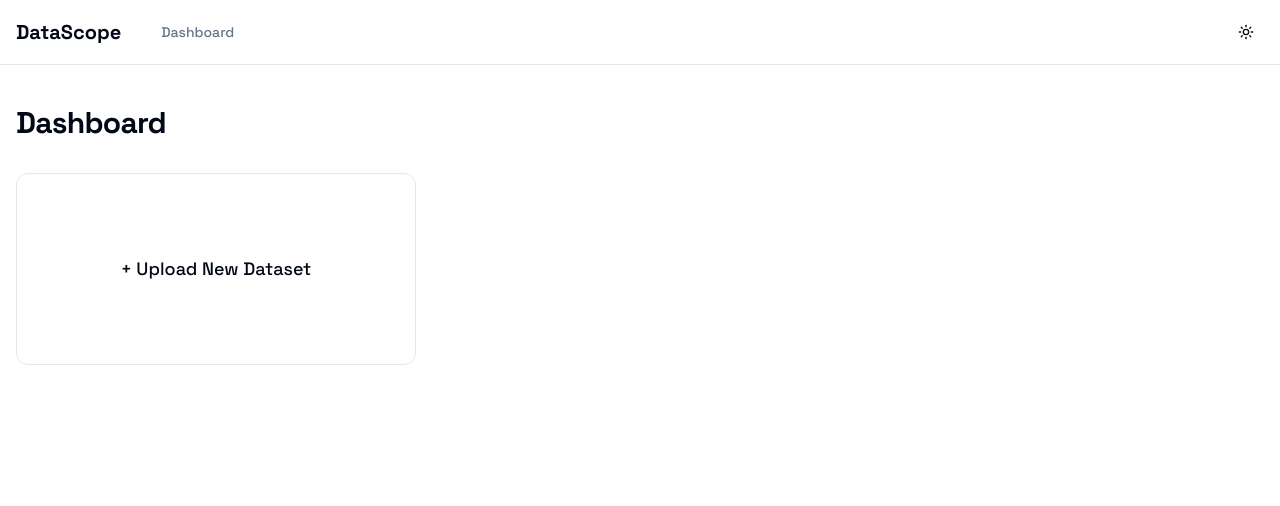
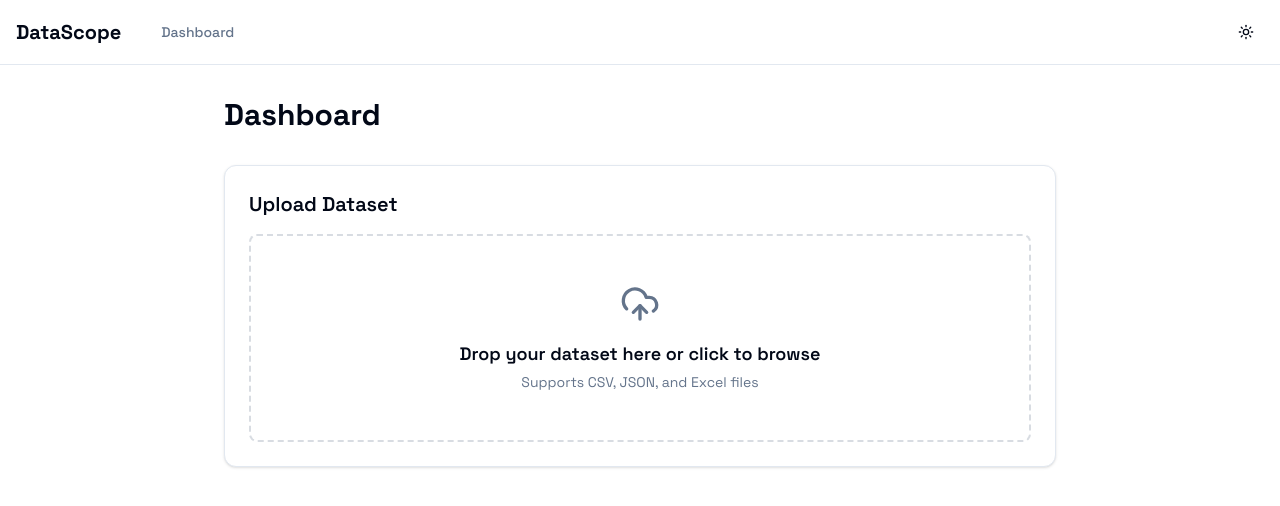
Before and after one commit to binay-das/data-visualizer, a React (Vite) app: page /dashboard in a window 1280 px wide. Shown: the top 506 px of the page. Built offline with nearby package versions, Linux system fonts and the light colour scheme.

Commit message:
integrate dropzone into dashboard page

```diff
--- a/src/pages/Dashboard.tsx
+++ b/src/pages/Dashboard.tsx
@@ -1,11 +1,21 @@
+import { useState } from "react";
+import { DropZone } from "@/components/file-upload/drop-zone";
+
 export default function Dashboard() {
+    const [isProcessing, setIsProcessing] = useState<boolean>(false);
+
+    const handleFileDrop = (file: File) => {
+        console.log("File dropped:", file);
+
+    }
+
     return (
-        <div className="container mx-auto py-10 px-4">
-            <h1 className="text-3xl font-bold tracking-tight mb-8">Dashboard</h1>
-            <div className="grid gap-6 md:grid-cols-2 lg:grid-cols-3">
-                <div className="border rounded-xl p-6 bg-card flex flex-col items-center justify-center text-center h-48 cursor-pointer hover:border-primary transition-colors">
-                    <p className="font-medium text-lg">+ Upload New Dataset</p>
-                </div>
+        <div className="container mx-auto p-8 max-w-4xl">
+            <h1 className="text-3xl font-bold mb-8">Dashboard</h1>
+
+            <div className="bg-card rounded-xl border shadow-sm p-6 mb-8">
+                <h2 className="text-xl font-semibold mb-4">Upload Dataset</h2>
+                <DropZone onFileDrop={handleFileDrop} isProcessing={isProcessing} />
             </div>
         </div>
     )
```
